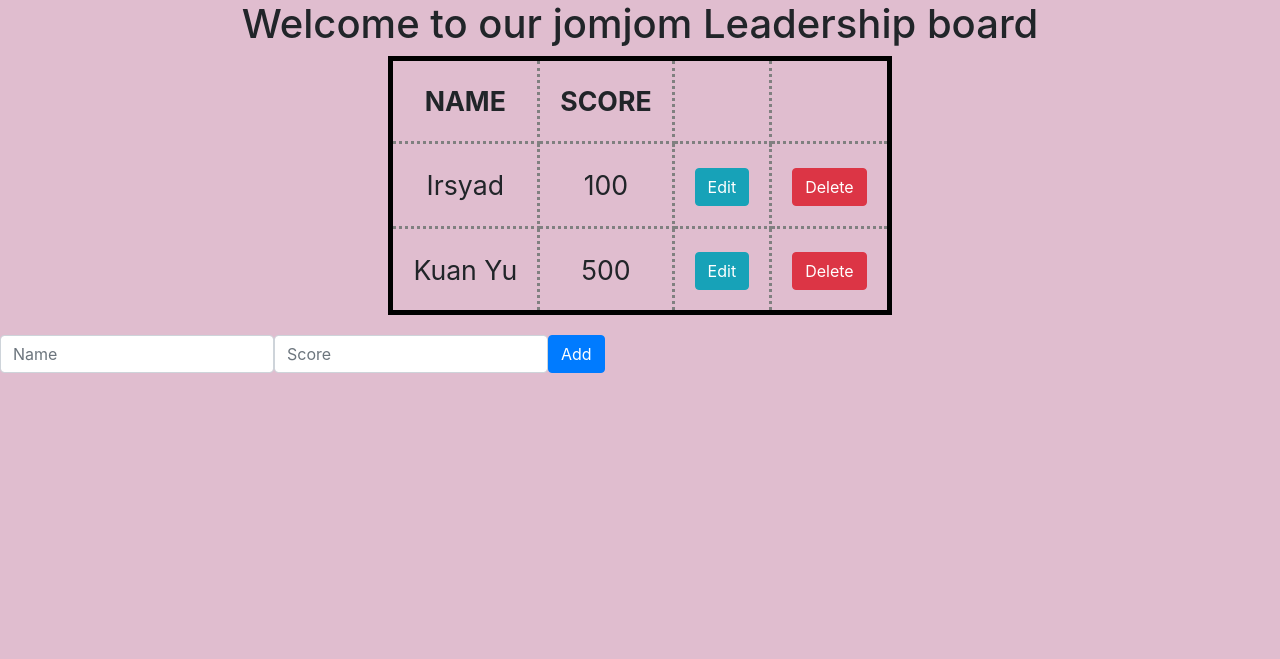
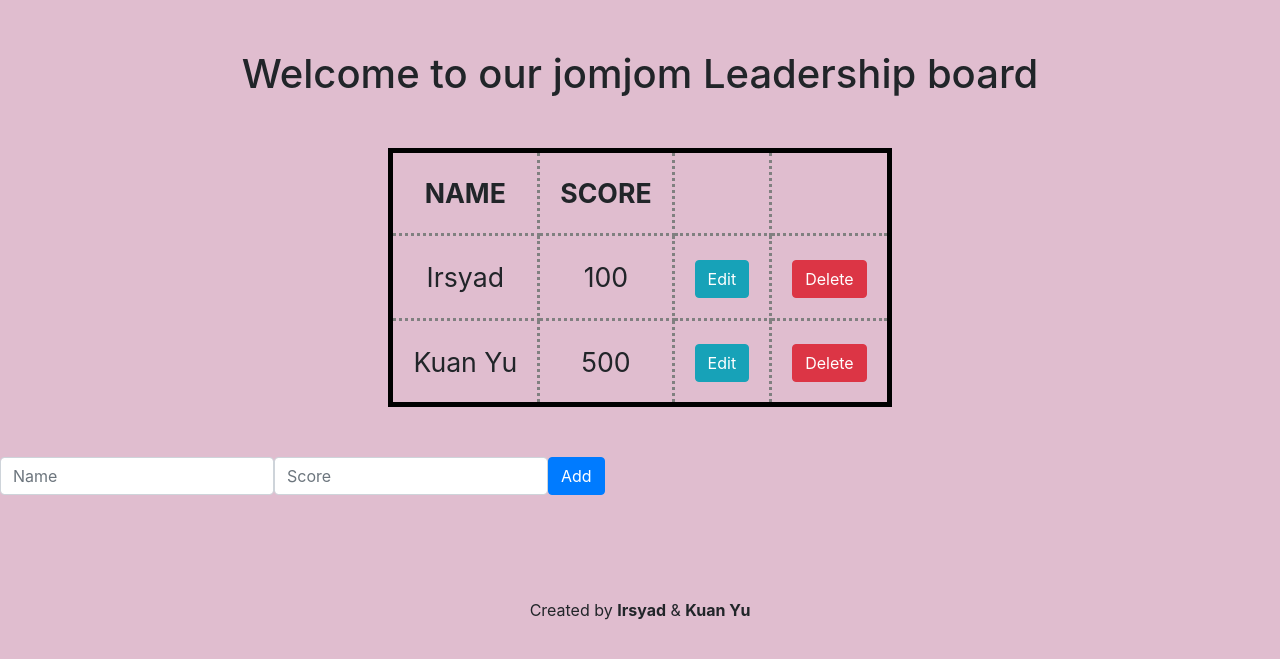
Before and after one commit to phuaky/leadership-api, a Node server app: page / in a window 1280 px wide. Shown: the top 659 px of the page. Run offline with Node 20, Linux system fonts and the light colour scheme; some libraries are stand-ins or nearby versions.

Commit message:
irsyad changes

```diff
--- a/index.js
+++ b/index.js
@@ -42,7 +42,7 @@ app.post('/data', function(req, res) {
   res.json(newScore)
 })
 
-app.delete('/peanuts/:id', function (req, res) {
-  peanuts.splice(req.params.id,1)
+app.delete('/data/:id', function (req, res) {
+  score.splice(req.params.id,1)
   res.json({message: 'success'})
 })
--- a/static/main.js
+++ b/static/main.js
@@ -7,7 +7,15 @@ $(function () {
   $('#add-leader').trigger('reset') // clear the form
   addScorer(data) // send ajax request
 })
+
+$('main').on('click', '.delete-scorer', function () {
+  var id = $(this).parent().attr('id')
+  deleteScore(id)
 })
+})
+
+
+
 
   function listScorers(){
   $.ajax({
@@ -24,7 +32,7 @@ $(function () {
           '<td>' + elem.name + '</td>' +
           '<td>' + elem.score + '</td>' +
           '<td> <button class="btn btn-info">Edit</button> </td>' +
-          '<td> <button class="btn btn-danger">Delete</button> </td>' +
+          '<td> <button class="btn btn-danger delete-scorer">Delete</button> </td>' +
           '</tr>')
       })
     })
@@ -50,3 +58,17 @@ function addScorer (scoreData) {
     console.log('error adding scorer')
   })
 }
+
+// DELETE /peanuts/:id
+function deletePeanut (scoreId) {
+  $.ajax({
+    url: 'http://localhost:3000/peanuts/' + scoreId,
+    type: 'DELETE'
+  }).done(function (data) {
+    console.log('success deleting peanut')
+    // if we wanted to be efficient we would just append the new peanut but for ease we will instead just redisplay the list
+    listScorers()
+  }).fail(function () {
+    console.log('error deleting peanut')
+  })
+}
--- a/static/style.css
+++ b/static/style.css
@@ -2,10 +2,11 @@ body {
   text-align: center;
   background-color: #E0BDCF;
   font-size: 20pt;
+  margin-top: 50px;
 }
 
 table {
-  margin: 0 auto;
+  margin: 50px auto;
   border: 5px solid black;
 }
 
@@ -17,3 +18,8 @@ td {
 form {
   margin-top: 20px;
 }
+
+.footer {
+  margin-top: 8%;
+  font-size: 12pt;
+}
--- a/views/index.ejs
+++ b/views/index.ejs
@@ -29,5 +29,7 @@
             <input type="number" name="score" placeholder="Score" class="form-control"  required>
             <button type="submit" class="btn btn-primary">Add</button>
     </form>
+    <div class="footer"><p>Created by <strong>Irsyad</strong> & <strong> Kuan Yu</strong></p>
+    </div>
   </body>
 </html>
```
